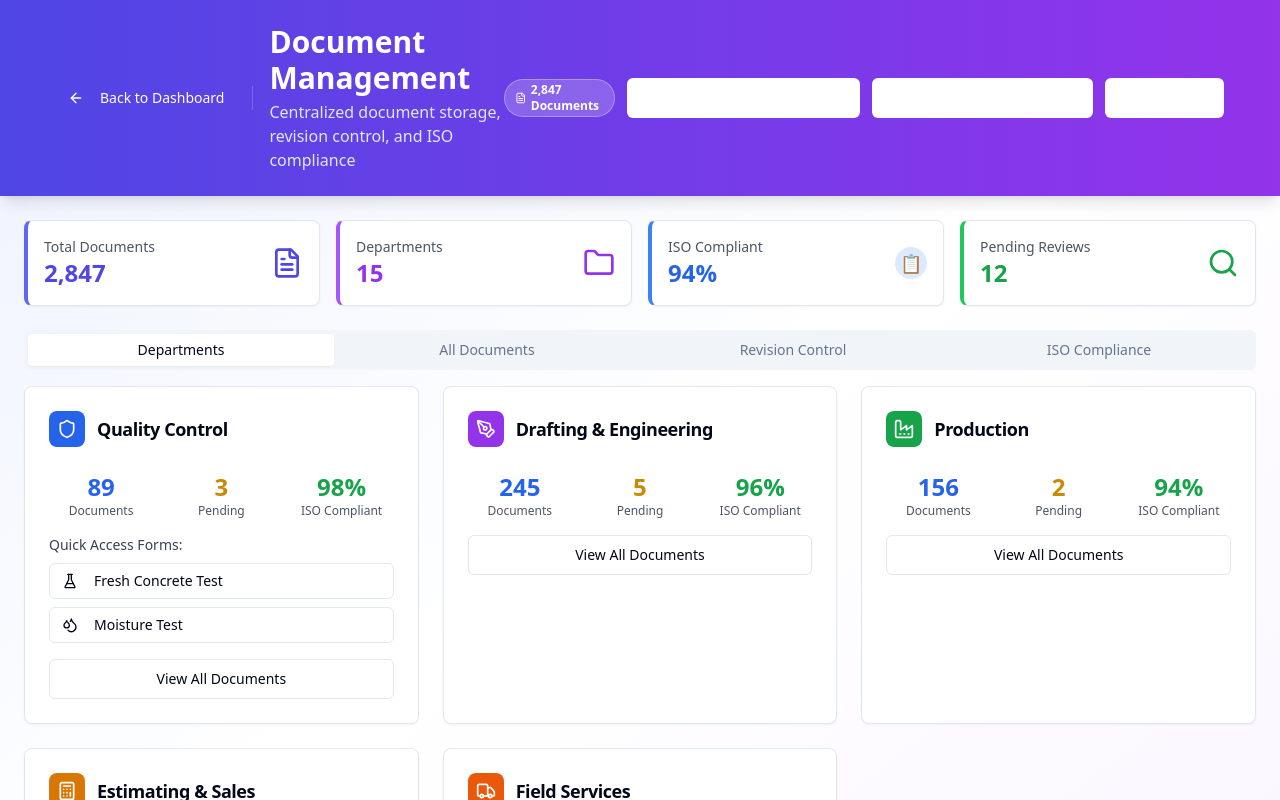
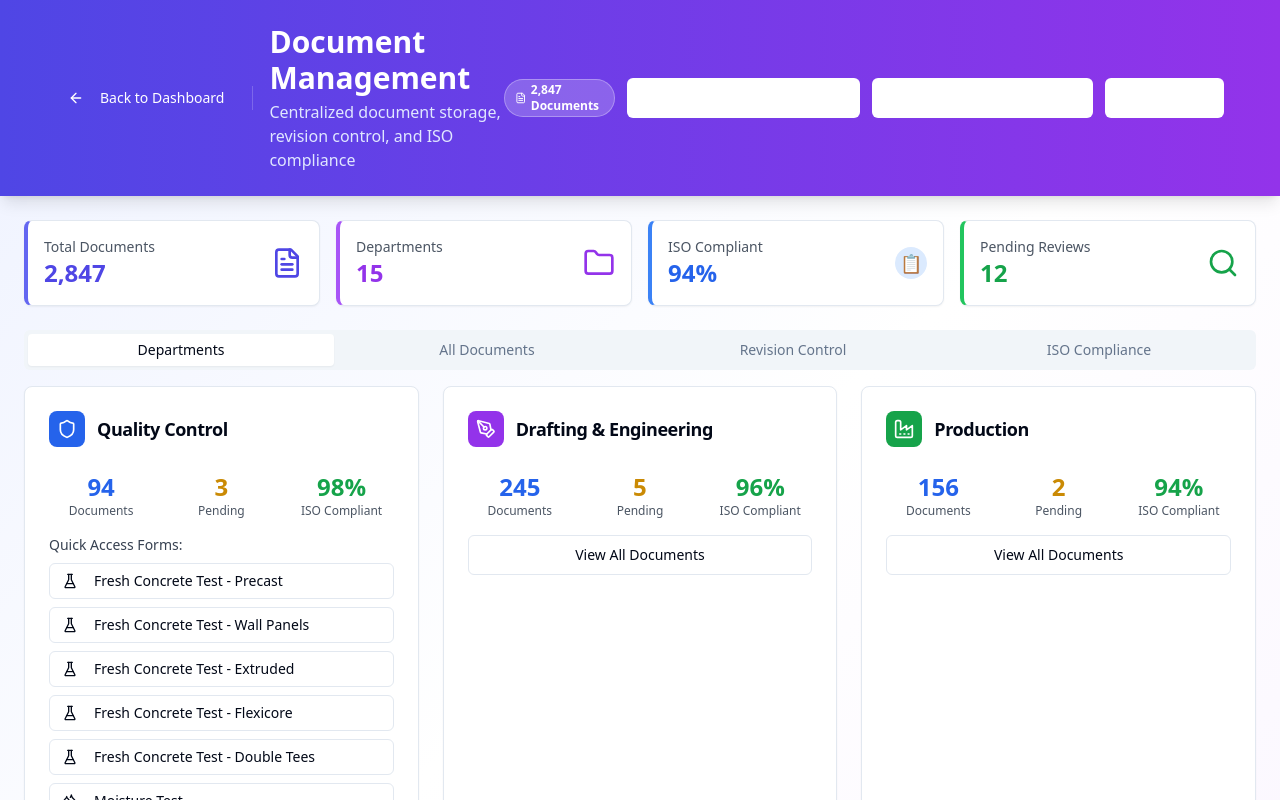
Before and after one commit to McCarthy13/precast-pro, a React (Vite) app: page /document-management in a window 1280 px wide. Shown: the top 800 px of the page. Built offline with nearby package versions, Linux system fonts and the light colour scheme.

Commit message:
Add department-specific forms to Document Management
The department-specific Fresh Concrete Test forms are now independent documents. Added them to the Document Management section.

```diff
--- a/src/components/drafting/DocumentManagement.tsx
+++ b/src/components/drafting/DocumentManagement.tsx
@@ -20,11 +20,15 @@ const DocumentManagement = () => {
       name: "Quality Control",
       icon: Shield,
       color: "bg-blue-600",
-      documents: 89,
+      documents: 94,
       pending: 3,
       compliant: 98,
       forms: [
-        { name: "Fresh Concrete Test", route: "/templates/fresh-concrete-test", icon: FlaskConical },
+        { name: "Fresh Concrete Test - Precast", route: "/templates/fresh-concrete-test", icon: FlaskConical },
+        { name: "Fresh Concrete Test - Wall Panels", route: "/templates/wall-panels-fresh-concrete-test", icon: FlaskConical },
+        { name: "Fresh Concrete Test - Extruded", route: "/templates/extruded-fresh-concrete-test", icon: FlaskConical },
+        { name: "Fresh Concrete Test - Flexicore", route: "/templates/flexicore-fresh-concrete-test", icon: FlaskConical },
+        { name: "Fresh Concrete Test - Double Tees", route: "/templates/double-tees-fresh-concrete-test", icon: FlaskConical },
         { name: "Moisture Test", route: "/templates/moisture-test", icon: Droplets }
       ]
     },
@@ -69,7 +73,7 @@ const DocumentManagement = () => {
   const documents = [
     {
       id: "FORM-001",
-      name: "Fresh Concrete Test Form",
+      name: "Fresh Concrete Test Form - Precast",
       type: "Quality Form",
       department: "Quality Control",
       version: "Rev 1.0",
@@ -85,6 +89,70 @@ const DocumentManagement = () => {
     },
     {
       id: "FORM-002",
+      name: "Fresh Concrete Test Form - Wall Panels",
+      type: "Quality Form",
+      department: "Quality Control",
+      version: "Rev 1.0",
+      isoCompliant: true,
+      size: "Interactive Form",
+      uploadDate: "2024-01-15",
+      status: "current",
+      uploadedBy: "QC Department",
+      reviewedBy: "QC Manager",
+      nextReview: "2024-07-15",
+      isForm: true,
+      route: "/templates/wall-panels-fresh-concrete-test"
+    },
+    {
+      id: "FORM-003",
+      name: "Fresh Concrete Test Form - Extruded",
+      type: "Quality Form",
+      department: "Quality Control",
+      version: "Rev 1.0",
+      isoCompliant: true,
+      size: "Interactive Form",
+      uploadDate: "2024-01-15",
+      status: "current",
+      uploadedBy: "QC Department",
+      reviewedBy: "QC Manager",
+      nextReview: "2024-07-15",
+      isForm: true,
+      route: "/templates/extruded-fresh-concrete-test"
+    },
+    {
+      id: "FORM-004",
+      name: "Fresh Concrete Test Form - Flexicore",
+      type: "Quality Form",
+      department: "Quality Control",
+      version: "Rev 1.0",
+      isoCompliant: true,
+      size: "Interactive Form",
+      uploadDate: "2024-01-15",
+      status: "current",
+      uploadedBy: "QC Department",
+      reviewedBy: "QC Manager",
+      nextReview: "2024-07-15",
+      isForm: true,
+      route: "/templates/flexicore-fresh-concrete-test"
+    },
+    {
+      id: "FORM-005",
+      name: "Fresh Concrete Test Form - Double Tees",
+      type: "Quality Form",
+      department: "Quality Control",
+      version: "Rev 1.0",
+      isoCompliant: true,
+      size: "Interactive Form",
+      uploadDate: "2024-01-15",
+      status: "current",
+      uploadedBy: "QC Department",
+      reviewedBy: "QC Manager",
+      nextReview: "2024-07-15",
+      isForm: true,
+      route: "/templates/double-tees-fresh-concrete-test"
+    },
+    {
+      id: "FORM-006",
       name: "Moisture Test Form",
       type: "Quality Form",
       department: "Quality Control",
```
